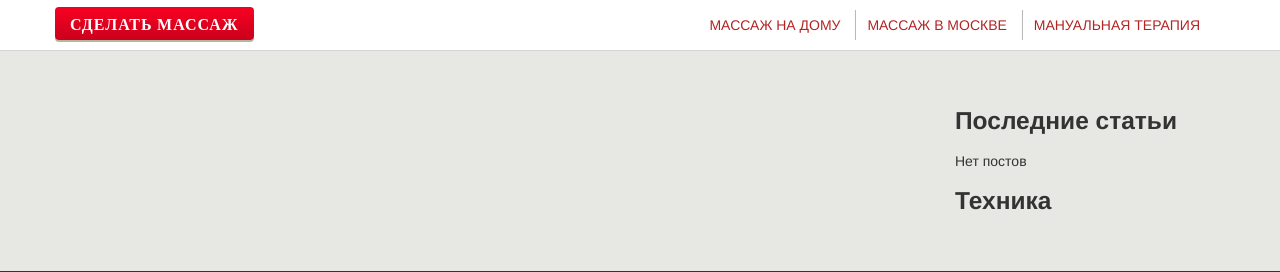
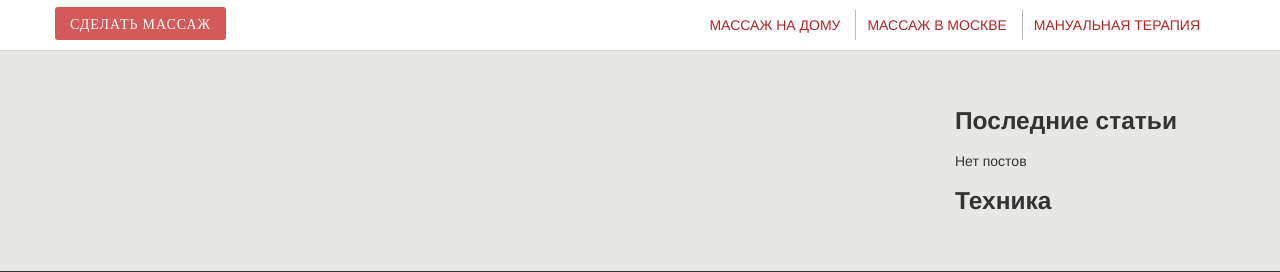
Before and after one commit to greenteamer/new-bodyday, a Django app: template blog/templates/blog/detail.html in a window 1280 px wide. Shown: the part 73-345 px from the top of the page. Run offline with Django 3.2, Linux system fonts and the light colour scheme; the template is opened without the code that fills it, so the values that code supplies are empty; some libraries are stand-ins or nearby versions.

Commit message:
изменен стиль кнопки

```diff
--- a/static/themeBodyDay/css/global.css
+++ b/static/themeBodyDay/css/global.css
@@ -169,26 +169,21 @@ a.button:hover {
 }
 
 a.button2 {
-    background: url(../images/button.gif) repeat-x 0% 0%;
+   background: #D45959;
     display: inline-block;
     height: 33px;
     overflow: hidden;
-    margin: 7px 0 2px 0;
+    margin: 7px 0 2px 0px;
     padding: 0 15px;
     vertical-align: top;
     border: none;
-    -webkit-border-radius: 4px;
-    -moz-border-radius: 4px;
-    border-radius: 4px;
-    -webkit-box-shadow: 0 2px 0 #b3b79e;
-    -moz-box-shadow: 0 2px 0 #b3b79e;
-    box-shadow: 0 2px 0 #b3b79e;
+    -webkit-border-radius: 3px;
+    -moz-border-radius: 3px;
+    border-radius: 3px;
+    line-height: 34px;
     letter-spacing: 1px;
-    line-height: 34px;
     font-family: 'Poiret One', serif;
-    font-style: normal!important;
-    font-size: 16px;
-    font-weight: bold;
+    font-size: 14px;
     text-transform: uppercase;
     color: #fff !important;
     -webkit-transition: 2ms;
@@ -206,15 +201,13 @@ a.button2.green {
 }
 
 a.button2:hover {
-    background-position: 0% -37px;
-    -webkit-box-shadow: 0 2px 0 #b3b79e;
-    -moz-box-shadow: 0 2px 0 #b3b79e;
-    box-shadow: 0 2px 0 #b3b79e;
     -webkit-transition: 2ms;
     -moz-transition: 2ms;
     -o-transition: 2ms;
     transition: 2ms;
     text-decoration: none;
+    background: #59D494;
+    color: #000!important;
 }
 
 a.button2.green:hover {
```
